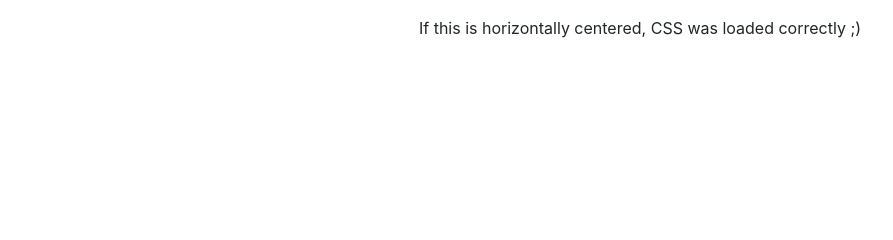
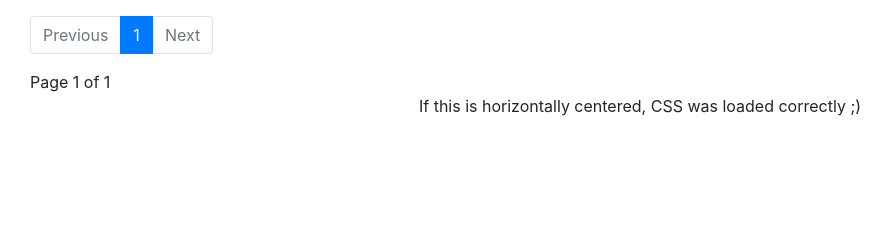
Before and after one commit to MicheleV/budgeteer, a Django app: page /incomes in a window 1280 px wide. Shown: the part 156-396 px from the top of the page, without its empty margins (0-893 px from the left). Run offline with Django 3.2, Linux system fonts and the light colour scheme; data that the repository does not hold is empty; parts of the project's set-up code (start-up, migrations or seed data) failed here and were passed over; some libraries are stand-ins or nearby versions.

Commit message:
Use paginator inside ListViews

```diff
--- a/budgets/templates/budgets/category_list.html
+++ b/budgets/templates/budgets/category_list.html
@@ -30,6 +30,8 @@
             {% endfor %}
           </table>
 
+          {% include "paginator.html" %}
+
         </div>
       </div>
     </div>
--- a/budgets/templates/budgets/income_list.html
+++ b/budgets/templates/budgets/income_list.html
@@ -35,6 +35,9 @@
               </tr>
             {% endfor %}
           </table>
+
+          {% include "paginator.html" %}
+
         </div>
       </div>
     </div>
--- a/budgets/templates/budgets/monthlybalance_singlemonth_list.html
+++ b/budgets/templates/budgets/monthlybalance_singlemonth_list.html
@@ -78,8 +78,6 @@
             {% endif %}
           </table>
 
-          {% include "paginator.html" %}
-
         </div>
       </div>
     </div>
--- a/budgets/templates/paginator.html
+++ b/budgets/templates/paginator.html
@@ -14,8 +14,11 @@
     {% endif %}
 
     <li class="page-item active">
-      <!-- TODO: showing hard coded '1' for the moment being -->
-      <a class="page-link" href="#">{{ page_obj.number }} 1</a>
+      {% if page_obj.number %}
+        <a class="page-link" href="#">{{ page_obj.number }}</a>
+      {% else %}
+        <a class="page-link" href="#">-</a>
+      {% endif %}
     </li>
 
     {% if page_obj.has_next %}
--- a/budgets/views.py
+++ b/budgets/views.py
@@ -55,6 +55,7 @@
 
 class CategoryListView(ListView):
     model = m.Category
+    paginate_by = 15
 
 
 class ExpenseCreateView(CreateView):
@@ -67,6 +68,7 @@
 
 class ExpenseListView(ListView):
     model = m.Expense
+    paginate_by = 30
 
     @cached_property
     def profile(self):
@@ -157,6 +159,7 @@
 
 class MonthlyBudgetListView(ListView):
     model = m.MonthlyBudget
+    paginate_by = 15
 
     def get_queryset(self):
         yymm_date = self.kwargs.get('date', None)
@@ -181,6 +184,7 @@
 
 class GoalListView(ListView):
     model = m.Goal
+    paginate_by = 15
 
 
 class GoalDetailView(DetailView):
@@ -213,6 +217,7 @@
 
 class IncomeView(ListView):
     model = m.Income
+    paginate_by = 15
 
     def get_queryset(self):
         start = yymm_date = self.kwargs.get('start', None)
@@ -239,6 +244,7 @@
 
 class MonthlyBalanceCategoryView(ListView):
     model = m.MonthlyBalanceCategory
+    paginate_by = 15
 
 
 class MonthlyBalanceCategoryDetailView(DetailView):
```
